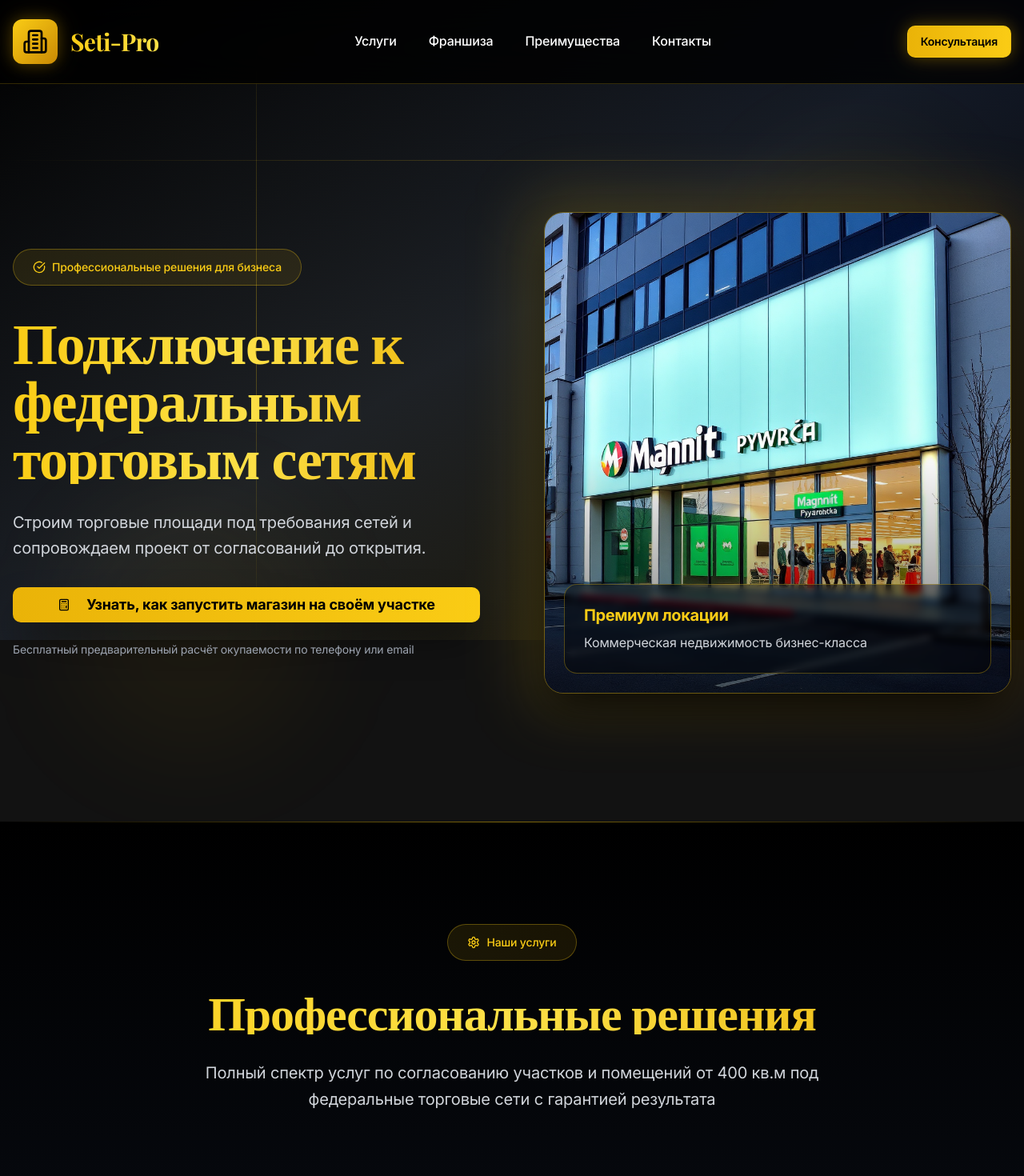
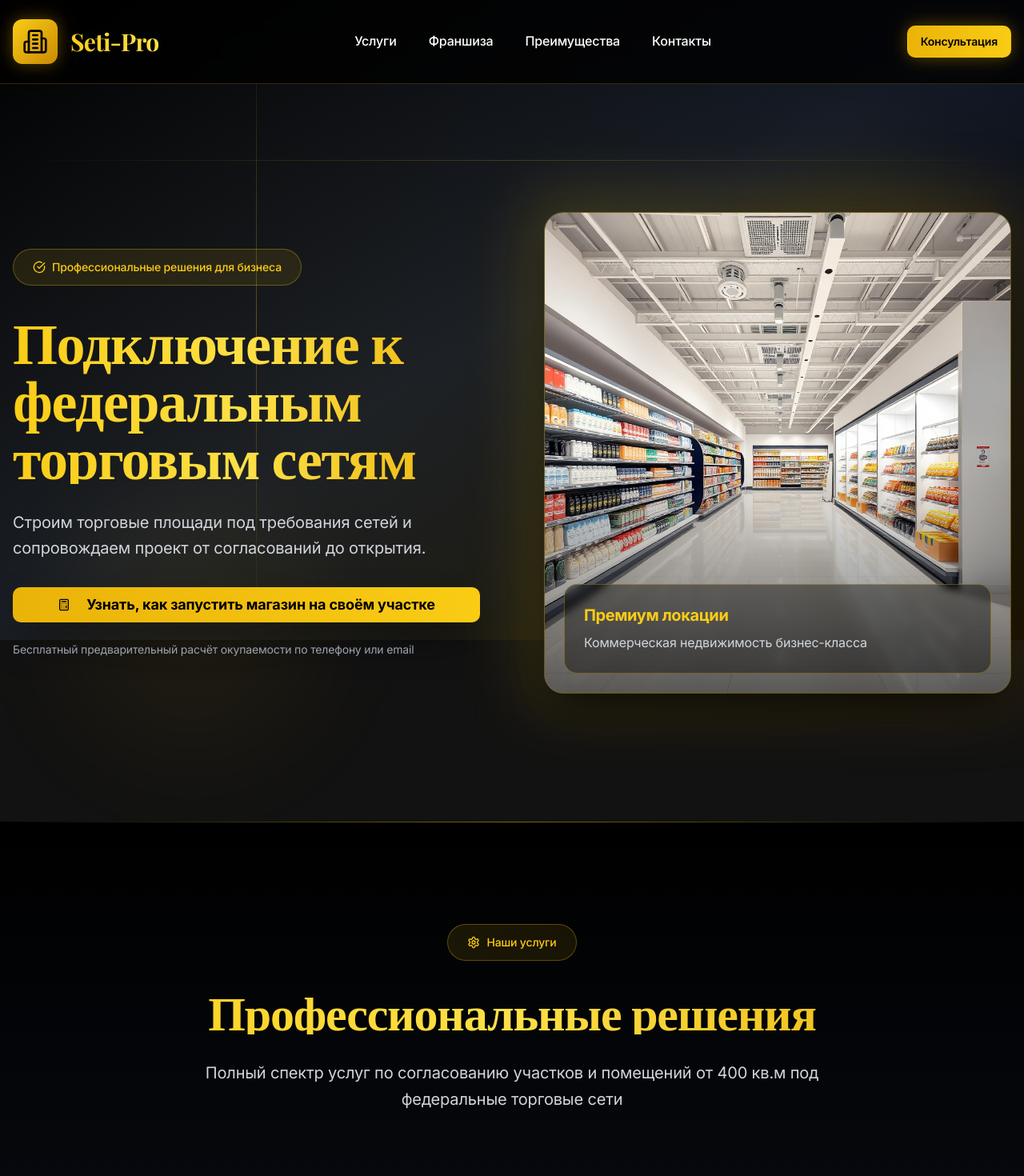
Before and after one commit to pr-poehali-dev/federal-network-connection, a React (Vite) app: page / in a window 1280 px wide. Shown: the top 1470 px of the page at 80% size. Built offline with nearby package versions, Linux system fonts and the light colour scheme.

Commit message:
Обновление лендинга: чистка контента

```diff
--- a/src/pages/Index.tsx
+++ b/src/pages/Index.tsx
@@ -67,8 +67,8 @@ export default function Index() {
               <div className="absolute -inset-4 bg-gradient-to-r from-gold-400/20 to-gold-600/20 rounded-3xl blur-2xl"></div>
               <div className="relative rounded-3xl overflow-hidden shadow-premium border border-gold-400/30">
                 <img
-                  src="/img/f77fc411-21e2-4e55-be65-750335f2157b.jpg"
-                  alt="Фасад торговой точки федеральной сети"
+                  src="/img/338e42f1-5087-44fe-abd0-809427009670.jpg"
+                  alt="Современное торговое помещение"
                   className="w-full h-[600px] object-cover"
                 />
                 <div className="absolute inset-0 bg-gradient-to-t from-black/60 via-transparent to-transparent"></div>
@@ -97,7 +97,7 @@ export default function Index() {
             </div>
             <h2 className="text-5xl lg:text-6xl font-serif font-bold bg-gradient-to-r from-gold-400 via-gold-300 to-gold-500 bg-clip-text text-transparent mb-8">Профессиональные решения</h2>
             <p className="text-xl text-gray-300 max-w-4xl mx-auto leading-relaxed">
-              Полный спектр услуг по согласованию участков и помещений от 400 кв.м под федеральные торговые сети с гарантией результата
+              Полный спектр услуг по согласованию участков и помещений от 400 кв.м под федеральные торговые сети
             </p>
           </div>
 
@@ -323,7 +323,7 @@ export default function Index() {
             </div>
             <h2 className="text-5xl lg:text-6xl font-serif font-bold bg-gradient-to-r from-gold-400 via-gold-300 to-gold-500 bg-clip-text text-transparent mb-8">Почему выбирают нас</h2>
             <p className="text-xl text-gray-300 max-w-4xl mx-auto leading-relaxed">
-              Многолетний опыт работы с федеральными сетями и гарантированный результат
+              Профессиональная работа с федеральными сетями
             </p>
           </div>
 
@@ -333,9 +333,9 @@ export default function Index() {
                 <div className="w-20 h-20 bg-gradient-to-br from-gold-400/20 to-gold-600/20 rounded-2xl flex items-center justify-center mx-auto mb-8 group-hover:from-gold-400/30 group-hover:to-gold-600/30 transition-all duration-300">
                   <Icon name="Trophy" className="text-gold-400" size={36} />
                 </div>
-                <CardTitle className="text-2xl font-bold text-gold-400 mb-4">Опыт более 10 лет</CardTitle>
+                <CardTitle className="text-2xl font-bold text-gold-400 mb-4">Профессиональный подход</CardTitle>
                 <CardDescription className="text-lg text-gray-300 leading-relaxed">
-                  Работаем с федеральными сетями с 2014 года. Знаем все требования и особенности согласований.
+                  Знаем все требования и особенности согласований с федеральными сетями.
                 </CardDescription>
               </CardHeader>
             </Card>
@@ -345,9 +345,9 @@ export default function Index() {
                 <div className="w-20 h-20 bg-gradient-to-br from-gold-400/20 to-gold-600/20 rounded-2xl flex items-center justify-center mx-auto mb-8 group-hover:from-gold-400/30 group-hover:to-gold-600/30 transition-all duration-300">
                   <Icon name="CheckCircle2" className="text-gold-400" size={36} />
                 </div>
-                <CardTitle className="text-2xl font-bold text-gold-400 mb-4">Гарантия результата</CardTitle>
+                <CardTitle className="text-2xl font-bold text-gold-400 mb-4">Комплексное решение</CardTitle>
                 <CardDescription className="text-lg text-gray-300 leading-relaxed">
-                  100% гарантия согласования участков и помещений от 400 кв.м или возврат средств.
+                  Полное сопровождение согласования участков и помещений от 400 кв.м на всех этапах.
                 </CardDescription>
               </CardHeader>
             </Card>
```
Also changed, not shown: public/img/338e42f1-5087-44fe-abd0-809427009670.jpg (added).
